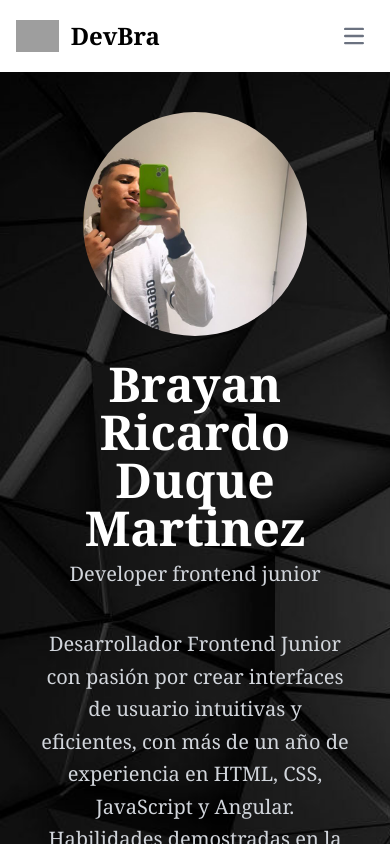
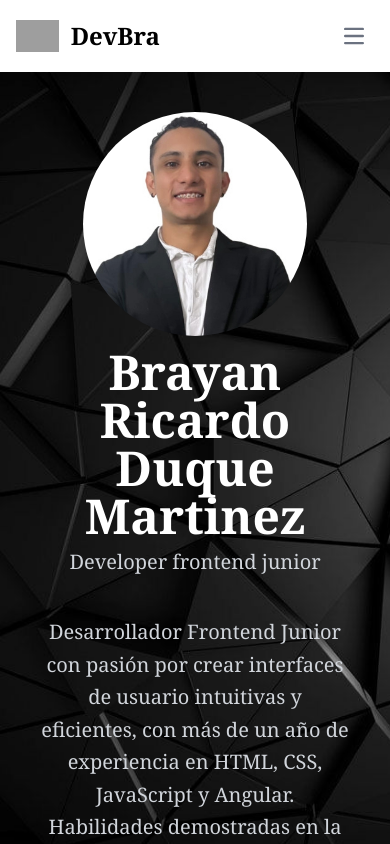
Before and after one commit to BrayanDuque/cvProgramador, an Angular app: page /about in a window 390 px wide. Shown: the top 844 px of the page. Built offline with nearby package versions, Linux system fonts and the light colour scheme; grey boxes are pictures that could not be loaded.

Commit message:
cambio de foto y ajustes en los textos

```diff
--- a/src/app/about/about.component.html
+++ b/src/app/about/about.component.html
@@ -1,8 +1,8 @@
 <div class="h-full container mx-auto">
 
-<div class="flex flex-col items-center justify-around gap-6 p-10 md:flex-row md:gap-12 h-full">
+<div class="flex flex-col items-center justify-around gap-3 p-10 md:flex-row md:gap-12 h-screen">
     <span class="flex shrink-0 overflow-auto rounded-full h-56 w-56 md:h-64 md:w-64 hover:animate-pulse">
-      <span class=" bg-white flex h-full w-full items-center justify-center rounded-full "><img src="../assets/imagenes/bryan.jpg" alt=""></span>
+      <span class=" bg-white flex h-full w-full items-center justify-center rounded-full "><img src="../assets/imagenes/file.jpg" alt=""></span>
     </span>
     <div class="text-center">
       <h2 class="text-5xl font-bold text-white">Brayan Ricardo Duque Martinez</h2>
--- a/src/app/app.component.html
+++ b/src/app/app.component.html
@@ -8,6 +8,7 @@
     <div class="font-serif fondo">
         <app-navbar/>
         <router-outlet/>
+        <img src="" alt="">
     </div>
 </body>
 </html>
--- a/src/app/home/home.component.html
+++ b/src/app/home/home.component.html
@@ -4,7 +4,7 @@
         <article class="text-center items-center gap-4 col-span-2 md:order-1">
             <!-- informacion breve sobre el desarrollador -->
             <h1 class="font-extrabold text-7xl mb-10 ">Brayan Duque</h1>
-            <p class="text-2xl">Desarrollador Frontend junior con experencia y conocimientos en diferentes lenguajes de programación </p>
+            <p class="text-2xl">Desarrollador Frontend junior con experiencia y conocimientos en diferentes lenguajes de programación </p>
             <ul class="mt-10 grid grid-flow-col gap-3 justify-center items-center">
 
                 <li><img src="../assets/imagenes/icons8-html5-48.png" alt="Html" class="animate-pulse w-20"></li>
--- a/src/app/proyects/proyects.component.html
+++ b/src/app/proyects/proyects.component.html
@@ -32,7 +32,7 @@
                 <h3 class="mt-0.5 text-lg text-gray-900">App Degirpro</h3>
 
               <p class="mt-2 text-sm/relaxed line-clamp-3 text-gray-500">
-                Proyecto realizado con la metodologia scrum para la construcción de una aplicacioón que esta en proceso de prueba, desempeñando el rol de lider técnico y aportando en la creación de los componentes con el fin de hacer la entrega en el tiempo acordado del sprint.
+                Proyecto realizado con la metodologia scrum para la construcción de una aplicación que esta en proceso de prueba, desempeñando el rol de lider técnico y aportando en la creación de los componentes con el fin de hacer la entrega en el tiempo acordado del sprint.
               </p>
               <div  class="flex items-end justify-end">
                 <a href="https://pendientes-app-one.vercel.app/" target="_blank" class="w-7"><img src="../assets/imagenes/flecha-derecha.svg" alt="guia" class="w-7 font-semibold"></a>
@@ -72,7 +72,7 @@
                 <h3 class="mt-0.5 text-lg text-gray-900">Mentor-Score</h3>
 
               <p class="mt-2 text-sm/relaxed line-clamp-3 text-gray-500">
-                página contruida para medir el porcentaje de los diferentes casos como puede ser la puntuación de notas, en una actividad fisica entre otras cosas.
+                página construida para medir el porcentaje de los diferentes casos como puede ser la puntuación de notas, en una actividad fisica entre otras cosas.
               </p>
               <div  class="flex items-end justify-end">
                 <a href="https://brayanduque.github.io/mentor-1/" target="_blank" class="w-7"><img src="../assets/imagenes/flecha-derecha.svg" alt="guia" class="w-7 font-semibold"></a>
@@ -112,7 +112,7 @@
                 <h3 class="mt-0.5 text-lg text-gray-900">Page Huddle</h3>
 
               <p class="mt-2 text-sm/relaxed line-clamp-3 text-gray-500">
-                Página diseñada para la demostración de un sitio web estático donde notamos la información que nos sumistra dicho sitio web.
+                Página diseñada para la demostración de un sitio web estático realizada con los lenguajes de html y css, con el fin de mostrar los servicios de la página.
               </p>
               <div  class="flex items-end justify-end">
                 <a href="https://brayanduque.github.io/page-huddle/" target="_blank" class="w-7"><img src="../assets/imagenes/flecha-derecha.svg" alt="guia" class="w-7 font-semibold"></a>
```
Also changed, not shown: src/assets/imagenes/bryan.jpg (deleted), src/assets/imagenes/file.jpg (added).
